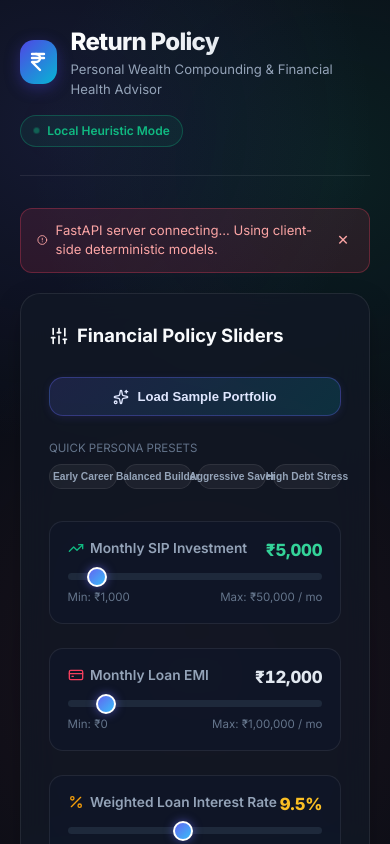
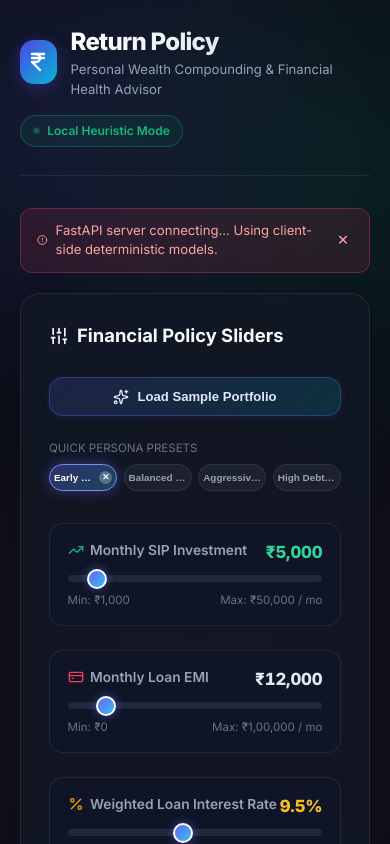
Before and after one commit to anuskaGHS/Return_Policy, a React (Vite) app in the folder frontend/: page / in a window 390 px wide. Both pictures are taken after a click on the button "Early Career". Shown: the top 844 px of the page. Built offline with nearby package versions, Linux system fonts and the light colour scheme; no server answers.

Commit message:
feat: highlight selected preset chip with cross dismissal

```diff
--- a/frontend/src/components/FinancialSliders.jsx
+++ b/frontend/src/components/FinancialSliders.jsx
@@ -23,6 +23,7 @@ const PRESETS = [
 
 export default function FinancialSliders({ values, onChange }) {
   const [showSampleInfo, setShowSampleInfo] = useState(false);
+  const [activePreset, setActivePreset] = useState(null);
 
   const handleSliderChange = (field, val) => {
     onChange({
@@ -32,10 +33,18 @@ export default function FinancialSliders({ values, onChange }) {
   };
 
   const applyPreset = (preset) => {
+    setActivePreset(preset.name);
+    setShowSampleInfo(false);
     onChange(preset.values);
   };
 
+  const handleClearPreset = (e) => {
+    e.stopPropagation();
+    setActivePreset(null);
+  };
+
   const handleLoadSample = () => {
+    setActivePreset(null);
     onChange({
       monthly_sip: 15000,
       loan_emi: 28000,
@@ -90,16 +99,31 @@ export default function FinancialSliders({ values, onChange }) {
           <span>QUICK PERSONA PRESETS</span>
         </div>
         <div className="presets-row">
-          {PRESETS.map((p) => (
+          {PRESETS.map((p) => {
+            const isSelected = activePreset === p.name;
+            return (
               <button
                 key={p.name}
                 type="button"
-              className="preset-btn"
+                className={`preset-btn ${isSelected ? 'active' : ''}`}
                 onClick={() => applyPreset(p)}
+                title={p.name}
               >
-              {p.name}
+                <span className="preset-text">{p.name}</span>
+                {isSelected && (
+                  <span
+                    className="preset-cross"
+                    role="button"
+                    tabIndex={0}
+                    aria-label={`Deselect ${p.name}`}
+                    onClick={handleClearPreset}
+                  >
+                    ✕
+                  </span>
+                )}
               </button>
-          ))}
+            );
+          })}
         </div>
       </div>
 
--- a/frontend/src/index.css
+++ b/frontend/src/index.css
@@ -300,9 +300,9 @@ body {
   background: rgba(255, 255, 255, 0.05);
   border: 1px solid var(--border-subtle);
   color: var(--text-secondary);
-  font-size: clamp(0.64rem, 1.8vw, 0.72rem);
+  font-size: clamp(0.62rem, 1.7vw, 0.72rem);
   font-weight: 600;
-  padding: 0.38rem 0.3rem;
+  padding: 0.38rem 0.25rem;
   border-radius: var(--radius-full);
   cursor: pointer;
   transition: all 0.2s ease;
@@ -311,12 +311,47 @@ body {
   display: flex;
   align-items: center;
   justify-content: center;
+  gap: 0.25rem;
 }
 
 .preset-btn:hover {
   background: rgba(99, 102, 241, 0.15);
   color: #fff;
   border-color: var(--border-focus);
+}
+
+.preset-btn.active {
+  background: linear-gradient(135deg, rgba(99, 102, 241, 0.35) 0%, rgba(56, 189, 248, 0.28) 100%);
+  border-color: #818cf8;
+  color: #ffffff;
+  box-shadow: 0 0 14px rgba(99, 102, 241, 0.45);
+  font-weight: 700;
+}
+
+.preset-text {
+  overflow: hidden;
+  text-overflow: ellipsis;
+  white-space: nowrap;
+}
+
+.preset-cross {
+  display: inline-flex;
+  align-items: center;
+  justify-content: center;
+  width: 13px;
+  height: 13px;
+  border-radius: 50%;
+  background: rgba(255, 255, 255, 0.25);
+  color: #ffffff;
+  font-size: 0.55rem;
+  line-height: 1;
+  flex-shrink: 0;
+  transition: background 0.15s ease, transform 0.15s ease;
+}
+
+.preset-cross:hover {
+  background: #f43f5e;
+  transform: scale(1.15);
 }
 
 .slider-group {
```
Lines whose indentation alone changed are shown as unchanged.
